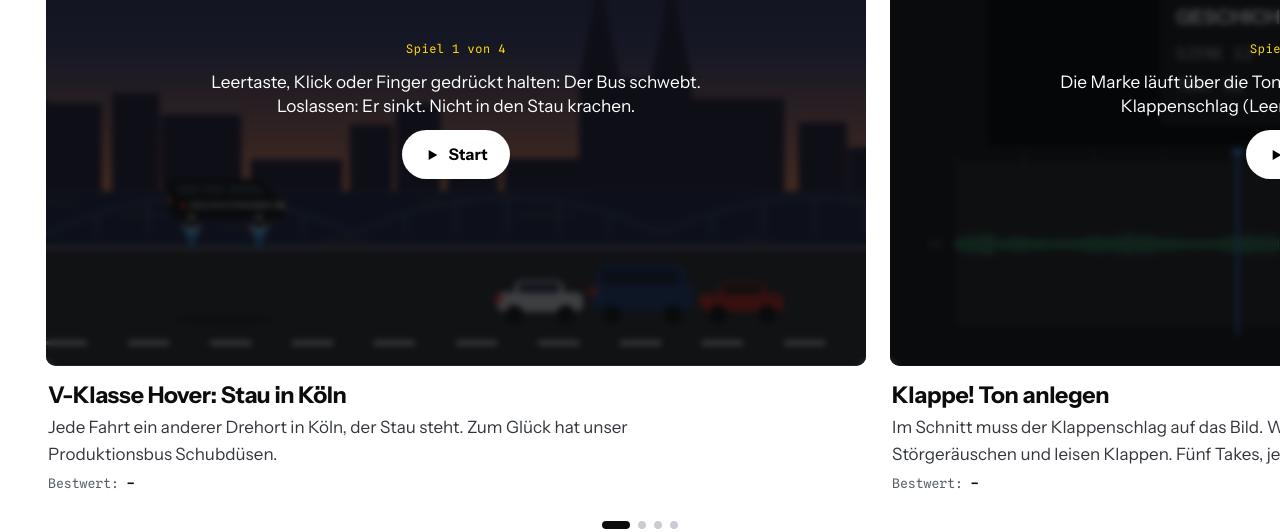
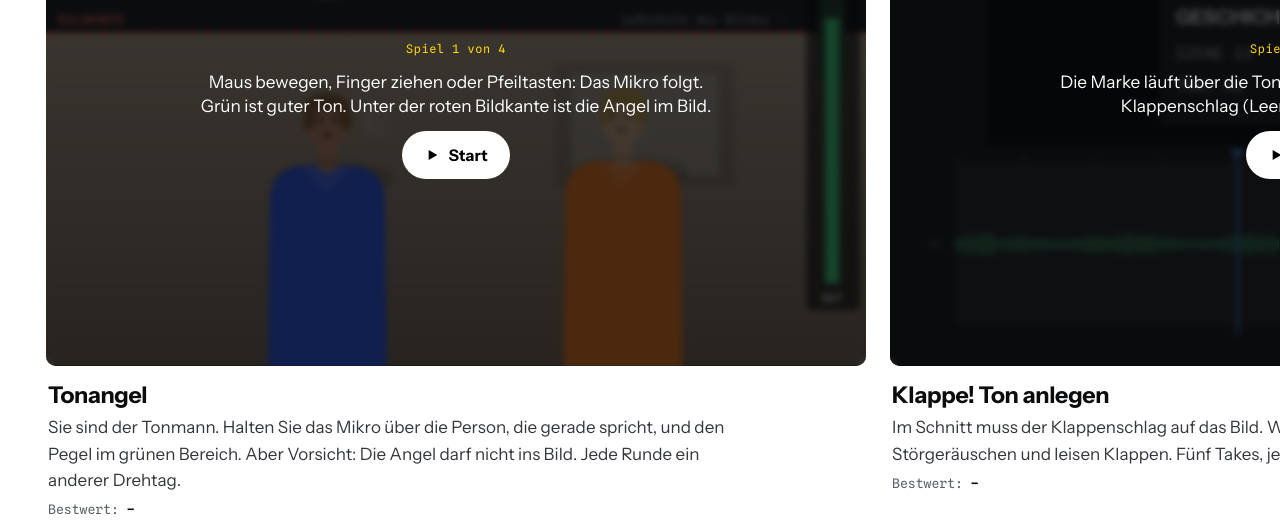
Before and after one commit to geschichtenfabriktv-droid/vorschau-gf, a plain HTML site: page index.html in a window 1280 px wide. Shown: the part 4308-4840 px from the top of the page. Drawn offline with Linux system fonts and the light colour scheme.

Commit message:
Neues Minispiel Tonangel statt Stau-Spiel
Co-Authored-By: Claude Opus 5.5 <noreply@anthropic.com>

```diff
--- a/index.html
+++ b/index.html
@@ -439,20 +439,20 @@
     <div class="rail-nav"><button type="button" data-rail="-1" aria-label="Vorheriges Spiel"><svg viewBox="0 0 24 24" aria-hidden="true"><path d="M15 5l-7 7 7 7" fill="none" stroke="currentColor" stroke-width="2"/></svg></button><button type="button" data-rail="1" aria-label="Nächstes Spiel"><svg viewBox="0 0 24 24" aria-hidden="true"><path d="M9 5l7 7-7 7" fill="none" stroke="currentColor" stroke-width="2"/></svg></button></div>
   </div>
   <div class="rail" tabindex="-1">
-    <article class="game" id="spiel-stau" data-game="stau" aria-labelledby="gt-stau">
+    <article class="game" id="spiel-ton" data-game="ton" aria-labelledby="gt-ton">
       <div class="g-stage">
-        <canvas class="g-cv" width="800" height="500" aria-label="Spielfeld: Produktionsfahrzeug über dem Kölner Stau" role="img"></canvas>
+        <canvas class="g-cv" width="800" height="500" aria-label="Spielfeld: Szene mit Personen, Tonangel und Pegelanzeige" role="img"></canvas>
 
         <div class="g-ov">
           <p class="g-kick">Spiel 1 von 4</p>
-          <p class="g-msg">Leertaste, Klick oder Finger gedrückt halten: Der Bus schwebt. Loslassen: Er sinkt. Nicht in den Stau krachen.</p>
+          <p class="g-msg">Maus bewegen, Finger ziehen oder Pfeiltasten: Das Mikro folgt. Grün ist guter Ton. Unter der roten Bildkante ist die Angel im Bild.</p>
           <button type="button" class="g-start"><svg class="pl" viewBox="0 0 24 24" width="24" height="24" aria-hidden="true"><path d="M7 4.5v15l13-7.5z" fill="currentColor"/></svg> Start</button>
         </div>
         <p class="g-hud" aria-live="polite"></p>
       </div>
       <div class="g-info">
-        <h3 id="gt-stau">V-Klasse Hover: Stau in Köln</h3>
-        <p>Jede Fahrt ein anderer Drehort in Köln, der Stau steht. Zum Glück hat unser Produktionsbus Schubdüsen.</p>
+        <h3 id="gt-ton">Tonangel</h3>
+        <p>Sie sind der Tonmann. Halten Sie das Mikro über die Person, die gerade spricht, und den Pegel im grünen Bereich. Aber Vorsicht: Die Angel darf nicht ins Bild. Jede Runde ein anderer Drehtag.</p>
         <p class="g-best">Bestwert: <b>–</b></p>
       </div>
     </article><article class="game" id="spiel-klappe" data-game="klappe" aria-labelledby="gt-klappe">
--- a/script.js
+++ b/script.js
@@ -431,116 +431,102 @@
   var rs=0; addEventListener('resize',function(){clearTimeout(rs);rs=setTimeout(function(){all.forEach(function(g){g.size()})},120)});
 
   // =====================================================================
-  // 1) V-Klasse Hover: Stau in Köln
+  // 1) Tonangel: Mikro über die sprechende Person halten, Pegel im grünen Bereich, Angel nicht im Bild
   // =====================================================================
-  var STAU=(function(){
-    var GROUND=452, VW=112, VH=48, S, WW, van, obs, parts, speed, dist, t, hold, crashed, sky, lastGantry, mis, lastMis=-1;
-    var SKY={
-      abend:{s:['#0f1d3a','#3b3f6b','#e7875a'],city:'#231f3b',water:'#1d2746',refl:'rgba(231,135,90,.25)',bridge:'#38415f',stars:.7},
-      nacht:{s:['#03060f','#0b1430','#1c2a55'],city:'#0d1226',water:'#0a1022',refl:'rgba(255,214,120,.22)',bridge:'#26304d',stars:1},
-      morgen:{s:['#2a3a6e','#b07aa1','#ffc48a'],city:'#3a3355',water:'#2d3a63',refl:'rgba(255,196,138,.3)',bridge:'#4b5378',stars:0},
-      tag:{s:['#3d7fd6','#86b9ec','#d6ecff'],city:'#56607a',water:'#3c6aa3',refl:'rgba(255,255,255,.35)',bridge:'#6b7590',stars:0}
-    };
+  var TON=(function(){
+    var T=25, S, WW, FT=175, t, mx, my, tx, ty, ppl, act, nextSw, lvl, good, inFrame, shout, kx=0, ky=0, mis, lastMis=-1, wind, flash;
+    var LO=-18, HI=-6;
     var MIS=[
-      {n:'Interview am Dom',m:1000,sky:'abend',dens:1,sign:'Köln-Zentrum'},
-      {n:'Nachtdreh im Rheinauhafen',m:1400,sky:'nacht',dens:1.1,sign:'Rheinauhafen'},
-      {n:'Frühdreh am Mediapark',m:900,sky:'morgen',dens:.9,sign:'Mediapark'},
-      {n:'Messe-Dreh in Deutz',m:1700,sky:'tag',dens:1.2,sign:'Köln-Deutz'},
-      {n:'Studio-Termin in Ossendorf',m:2200,sky:'tag',dens:1.3,sign:'Ossendorf'},
-      {n:'Live-Schalte an der Zoobrücke',m:1200,sky:'nacht',dens:1.15,sign:'Zoobrücke'}
+      {n:'Interview im Büro',k:'Zwei Personen, ruhiges Gespräch',p:2,sw:[2.2,3.6],L:[0,-2],walk:0,wind:0,shout:.05},
+      {n:'Streit in der Küche',k:'Drei Personen, schnelle Wechsel, laute Stellen',p:3,sw:[1.1,2.2],L:[1,0,2],walk:0,wind:0,shout:.35},
+      {n:'Walk & Talk im Park',k:'Die Personen gehen beim Reden',p:2,sw:[1.8,3.2],L:[0,-1],walk:1,wind:.2,shout:.08},
+      {n:'Außendreh im Wind',k:'Wind macht den Pegel unruhig',p:2,sw:[1.8,3],L:[1,0],walk:0,wind:1,shout:.1},
+      {n:'Flüsterszene im Krankenhaus',k:'Leise Stimmen, nah ran (aber nicht ins Bild)',p:2,sw:[2,3.4],L:[-9,-10],walk:0,wind:0,shout:0}
     ];
-    var CARS=['#c9ccd1','#f2f2f2','#b3261e','#1f3a6e','#6b7078','#2f3236','#d9c9a3','#3d6b4f'];
-    // Skyline einmal erzeugen (wiederholt sich alle 1600 Einheiten)
-    var sk=[];(function(){var x=0;while(x<1600){var w=rnd(40,110),h=rnd(30,110);sk.push([x,w,h]);x+=w+rnd(0,14)}})();
+    var COL=['#e0b38c','#c98e6b','#8d5a3b'], SHIRT=['#2b59ff','#ff7a1a','#12b295'];
     function setScale(G){S=G.H/500;WW=G.W/S}
-    function reset(){mis=mis||MIS[0];van={x:120,y:GROUND-VH,vy:0};obs=[];parts=[];speed=300;dist=0;t=0;hold=false;crashed=0;lastGantry=-99}
-    function spawn(){
-      var right=obs.length?Math.max.apply(null,obs.map(function(o){return o.x+o.w})):0;
-      if(right>WW-rnd(260,520)*(speed/300))return;
-      var x=Math.max(WW+20,right+rnd(260,500));
-      if(t>10&&t-lastGantry>6&&Math.random()<.3){obs.push({g:1,x:x,w:150,y:62,h:178,txt:mis.sign});lastGantry=t;return}
-      var n=Math.floor(rnd(1,Math.min(5,(2.2+t/10)*mis.dens)));
-      for(var i=0;i<n;i++){
-        var big=t>8&&Math.random()<.18, vanT=!big&&Math.random()<.25;
-        var w=big?rnd(160,190):vanT?rnd(96,106):rnd(74,92), h=big?rnd(78,88):vanT?rnd(48,54):rnd(34,40);
-        obs.push({x:x,w:w,h:h,y:GROUND-h,col:big?'#e8e8e8':CARS[Math.floor(Math.random()*CARS.length)],big:big,vanT:vanT});
-        x+=w+rnd(6,14);
-      }
+    function setup(m){
+      mis=m;ppl=[];var n=m.p;
+      var HAIR=['#2a1d15','#c9a24e','#5a3a22','#151515','#8a5a32'];
+      for(var i=0;i<n;i++){var x=WW*(i+1)/(n+1)+rnd(-30,30);ppl.push({x0:x,x:x,y:268+rnd(-14,10),L:m.L[i]||0,c:COL[Math.floor(Math.random()*3)],sh:SHIRT[i%3],hair:HAIR[Math.floor(Math.random()*HAIR.length)],long:Math.random()<.45,ph:rnd(0,6)})}
+      act=0;nextSw=rnd(m.sw[0],m.sw[1]);mx=tx=WW*.5;my=ty=110;lvl=-30;good=0;inFrame=0;shout=0;wind=0;flash=0;t=0;
     }
-    function bg(c,G,off){
-      var P=SKY[mis.sky];var g=c.createLinearGradient(0,0,0,340);g.addColorStop(0,P.s[0]);g.addColorStop(.55,P.s[1]);g.addColorStop(1,P.s[2]);c.fillStyle=g;c.fillRect(0,0,WW,340);
-      if(P.stars){c.fillStyle='rgba(255,255,255,'+P.stars*.7+')';for(var i=0;i<26;i++){c.fillRect((i*137+11)%WW,(i*53)%140+8,1.5,1.5)}}
-      // Skyline mit Dom und Fernsehturm
-      var o=(off*.12)%1600;c.fillStyle=P.city;
-      for(var k=-1;k<2;k++){var bx=k*1600-o;
-        sk.forEach(function(b){var x=bx+b[0];if(x>WW||x+b[1]<0)return;c.fillRect(x,330-b[2],b[1],b[2])});
-        var dx=bx+520;c.beginPath();c.moveTo(dx,330);c.lineTo(dx,220);c.lineTo(dx+14,150);c.lineTo(dx+20,90);c.lineTo(dx+26,150);c.lineTo(dx+40,220);c.lineTo(dx+70,220);c.lineTo(dx+84,150);c.lineTo(dx+90,90);c.lineTo(dx+96,150);c.lineTo(dx+110,220);c.lineTo(dx+110,250);c.lineTo(dx+170,250);c.lineTo(dx+170,330);c.fill();
-        var tx=bx+1180;c.fillRect(tx,140,7,190);c.beginPath();c.ellipse(tx+3.5,170,16,9,0,0,Math.PI*2);c.fill();c.fillRect(tx+2,95,3,45);
-      }
-      // Rhein und Hohenzollernbrücke
-      c.fillStyle=P.water;c.fillRect(0,330,WW,62);
-      c.fillStyle=P.refl;for(var j=0;j<14;j++){c.fillRect(((j*97-off*.5)%WW+WW)%WW,340+(j%4)*12,30,2)}
-      var bo=(off*.35)%300;c.strokeStyle=P.bridge;c.lineWidth=3;
-      for(var a=-1;a<WW/300+2;a++){var ax=a*300-bo;c.beginPath();c.moveTo(ax,372);c.quadraticCurveTo(ax+150,300,ax+300,372);c.stroke();for(var q=1;q<6;q++){c.beginPath();c.moveTo(ax+q*50,372);c.lineTo(ax+q*50,372-Math.sin(q/6*Math.PI)*36);c.stroke()}}
-      // Fahrbahn
-      c.fillStyle='#2a2c31';c.fillRect(0,385,WW,115);c.fillStyle='#5b5f68';c.fillRect(0,383,WW,4);
-      c.fillStyle='#d8d8d8';var lo=(off)%80;for(var m=-1;m<WW/80+1;m++)c.fillRect(m*80-lo,476,40,4);
+    function level(){
+      var p=ppl[act],dx=mx-p.x,dy=my-(p.y-34),dd=Math.max(30,Math.sqrt(dx*dx+dy*dy));
+      return p.L+(shout>0?10:0)-20*Math.log(dd/30)/Math.LN10;
     }
-    function car(c,o){
-      c.save();c.translate(o.x,o.y);
-      if(o.big){c.fillStyle='#e8e8e8';rr(c,0,0,o.w-40,o.h-10,4);c.fill();c.fillStyle='#c33';c.fillRect(6,(o.h-10)/2-6,o.w-52,12);c.fillStyle='#3a3f47';rr(c,o.w-42,o.h*.3,40,o.h*.7-10,6);c.fill();c.fillStyle='#9cc3e6';c.fillRect(o.w-34,o.h*.36,24,14)}
-      else{c.fillStyle=o.col;rr(c,0,o.h*.38,o.w,o.h*.5,7);c.fill();rr(c,o.w*(o.vanT?.06:.2),o.vanT?2:o.h*.08,o.w*(o.vanT?.86:.58),o.h*(o.vanT?.5:.4),8);c.fill();c.fillStyle='rgba(20,30,45,.85)';rr(c,o.w*(o.vanT?.1:.25),o.vanT?7:o.h*.14,o.w*(o.vanT?.75:.48),o.h*(o.vanT?.28:.26),4);c.fill()}
-      c.fillStyle='#ff2d20';c.shadowColor='#ff2d20';c.shadowBlur=10;c.fillRect(-1,o.h*.48,5,6);c.shadowBlur=0;
-      c.fillStyle='#111';[o.w*.2,o.w*.8].forEach(function(wx){c.beginPath();c.arc(wx,o.h-2,o.big?11:9,0,Math.PI*2);c.fill()});
+    function draw(G){
+      var c=G.c;c.save();c.scale(S,S);
+      // Set: Raum außerhalb des Bildes oben, Bildausschnitt darunter
+      c.fillStyle='#17181c';c.fillRect(0,0,WW,500);
+      var g=c.createLinearGradient(0,FT,0,500);g.addColorStop(0,mis.walk||mis.wind?'#6f8f6a':'#b9a68f');g.addColorStop(1,mis.walk||mis.wind?'#3e5a3c':'#7d6a58');c.fillStyle=g;c.fillRect(0,FT,WW,325);
+      if(!(mis.walk||mis.wind)){c.fillStyle='rgba(0,0,0,.12)';c.fillRect(WW*.62,FT+30,WW*.22,120);c.fillStyle='rgba(255,255,255,.25)';c.fillRect(WW*.64,FT+40,WW*.18,100)}
+      // Bildkante
+      c.strokeStyle='#ff2d20';c.setLineDash([10,7]);c.lineWidth=2;c.beginPath();c.moveTo(0,FT);c.lineTo(WW,FT);c.stroke();c.setLineDash([]);
+      c.fillStyle='#ff6b62';c.font='600 12px Spline Sans Mono,monospace';c.fillText('BILDKANTE',12,FT-8);
+      c.fillStyle='#8b9099';c.textAlign='right';c.fillText('außerhalb des Bildes ↑',WW-80,FT-8);c.textAlign='left';
+      // Personen
+      ppl.forEach(function(p,i){
+        var sp=i===act, bob=sp?Math.sin(t*14)*1.5:0;
+        // Oberkörper mit Schultern, Kragen, Hals
+        c.fillStyle='rgba(0,0,0,.18)';c.beginPath();c.ellipse(p.x+6,p.y+44,58,16,0,0,Math.PI*2);c.fill();
+        c.fillStyle=p.sh;c.beginPath();c.moveTo(p.x-58,500);c.lineTo(p.x-56,p.y+62);c.quadraticCurveTo(p.x-54,p.y+36,p.x-26,p.y+32);c.lineTo(p.x+26,p.y+32);c.quadraticCurveTo(p.x+54,p.y+36,p.x+56,p.y+62);c.lineTo(p.x+58,500);c.closePath();c.fill();
+        c.fillStyle='rgba(255,255,255,.12)';c.beginPath();c.moveTo(p.x-26,p.y+32);c.lineTo(p.x,p.y+60);c.lineTo(p.x+26,p.y+32);c.closePath();c.fill();
+        c.fillStyle=p.c;rr(c,p.x-9,p.y+8,18,30,6);c.fill();
+        c.fillStyle='rgba(0,0,0,.15)';c.fillRect(p.x-9,p.y+26,18,6);
+        // Kopf mit Haaren, Augen und sprechendem Mund
+        var hy=p.y-10+bob;
+        c.fillStyle=p.c;c.beginPath();c.ellipse(p.x,hy,21,26,0,0,Math.PI*2);c.fill();
+        c.fillStyle=p.hair;c.beginPath();c.ellipse(p.x,hy-12,23,17,0,Math.PI,Math.PI*2);c.fill();c.beginPath();c.ellipse(p.x-17,hy-4,6,12,.2,0,Math.PI*2);c.fill();c.beginPath();c.ellipse(p.x+17,hy-4,6,12,-.2,0,Math.PI*2);c.fill();
+        if(p.long){c.beginPath();c.ellipse(p.x-19,hy+14,7,20,.15,0,Math.PI*2);c.fill();c.beginPath();c.ellipse(p.x+19,hy+14,7,20,-.15,0,Math.PI*2);c.fill()}
+        c.fillStyle='#1b1c1f';var ex=(i<act?3:i>act?-3:0);c.beginPath();c.arc(p.x-7+ex,hy-2,2.2,0,Math.PI*2);c.arc(p.x+7+ex,hy-2,2.2,0,Math.PI*2);c.fill();
+        c.fillStyle='rgba(60,20,20,.75)';c.beginPath();c.ellipse(p.x+ex*.6,hy+12,sp?6:5,sp?(2+Math.abs(Math.sin(t*16))*4):1.3,0,0,Math.PI*2);c.fill();
+        if(sp){c.strokeStyle=shout>0?'#ff2d20':'rgba(255,255,255,.85)';c.lineWidth=shout>0?3:2;for(var k=1;k<=3;k++){var r=22+k*9+((t*40)%9);c.globalAlpha=1-k*.28;c.beginPath();c.arc(p.x+(i%2?-1:1)*10,p.y-8,r,(i%2?Math.PI*.8:-.4),(i%2?Math.PI*1.25:.35));c.stroke()}c.globalAlpha=1;
+          if(shout>0){c.fillStyle='#ff2d20';c.font='800 30px Instrument Sans,Arial';c.fillText('!',p.x+30,p.y-40)}}
+      });
+      // Angel und Mikro (mit Windschutz)
+      var ox=WW+40,oy=-20;c.strokeStyle='#2c2d31';c.lineWidth=6;c.beginPath();c.moveTo(ox,oy);c.lineTo(mx+18,my-4);c.stroke();
+      c.strokeStyle='#5a5d64';c.lineWidth=2;c.beginPath();c.moveTo(ox,oy);c.lineTo(mx+18,my-4);c.stroke();
+      c.save();c.translate(mx,my);c.rotate(-.12);
+      c.fillStyle=my>FT-8?'#ff2d20':'#8e9097';
+      for(var f=0;f<26;f++){var a=f/26*Math.PI*2;c.fillRect(Math.cos(a)*22-2,Math.sin(a)*8-2,4,4)}
+      rr(c,-24,-9,48,18,9);c.fill();c.fillStyle='#1b1c1f';c.fillRect(22,-3,12,6);c.restore();
+      if(flash>0){c.fillStyle='rgba(255,45,32,'+(flash*.35)+')';c.fillRect(0,0,WW,500)}
+      // Pegelanzeige
+      var mxp=WW-46,my0=60,mh=360,q=function(db){return my0+mh*(1-(Math.max(-40,Math.min(0,db))+40)/40)};
+      c.fillStyle='rgba(0,0,0,.65)';rr(c,mxp-12,my0-30,52,mh+56,6);c.fill();
+      c.fillStyle='#1d3a2a';c.fillRect(mxp,q(HI),26,q(LO)-q(HI));
+      var lc=lvl>HI?'#ff2d20':lvl>=LO?'#3ddc84':'#6b7078';c.fillStyle=lc;c.fillRect(mxp+6,q(lvl),14,my0+mh-q(lvl));
+      c.strokeStyle='rgba(255,255,255,.4)';c.lineWidth=1;[0,-6,-12,-18,-24,-30,-40].forEach(function(db){c.beginPath();c.moveTo(mxp-4,q(db));c.lineTo(mxp,q(db));c.stroke()});
+      c.fillStyle='#fff';c.font='600 11px Spline Sans Mono,monospace';c.textAlign='center';c.fillText(Math.round(lvl)+' dB',mxp+13,my0-12);c.fillText(lvl>HI?'ZU LAUT':lvl>=LO?'GUT':'LEISE',mxp+13,my0+mh+18);c.textAlign='left';
       c.restore();
     }
-    function gantry(c,o){
-      c.fillStyle='#4b505a';c.fillRect(o.x-10,0,o.w+20,10);c.fillRect(o.x+o.w/2-3,10,6,o.y-10+4);
-      c.fillStyle='#1f4fa8';rr(c,o.x,o.y,o.w,o.h,6);c.fill();c.strokeStyle='#fff';c.lineWidth=3;rr(c,o.x+6,o.y+6,o.w-12,o.h-12,4);c.stroke();
-      c.fillStyle='#fff';c.font='700 19px Instrument Sans,Arial';c.textAlign='center';c.fillText(o.txt,o.x+o.w/2,o.y+o.h/2-6);c.font='600 15px Instrument Sans,Arial';c.fillText('Stau · 8 km',o.x+o.w/2,o.y+o.h/2+18);c.textAlign='left';
-    }
-    function drawVan(c,fl){
-      var x=van.x,y=van.y,air=GROUND-VH-y;
-      c.fillStyle='rgba(0,0,0,'+clamp(.45-air/500,.08,.45)+')';c.beginPath();c.ellipse(x+VW/2,GROUND+3,VW*.5*(1-air/700),5,0,0,Math.PI*2);c.fill();
-      if(fl){for(var i=0;i<2;i++){var jx=x+22+i*66, L=22+Math.random()*16;var g=c.createLinearGradient(0,y+VH,0,y+VH+L);g.addColorStop(0,'rgba(220,245,255,.95)');g.addColorStop(.35,'rgba(60,170,255,.8)');g.addColorStop(1,'rgba(60,170,255,0)');c.fillStyle=g;c.beginPath();c.moveTo(jx-9,y+VH-2);c.lineTo(jx+9,y+VH-2);c.lineTo(jx,y+VH+L);c.fill()}}
-      c.save();c.translate(x,y);
-      c.fillStyle='#0d0e10';c.beginPath();c.moveTo(4,4);c.lineTo(84,4);c.quadraticCurveTo(94,5,100,18);c.lineTo(110,26);c.quadraticCurveTo(113,30,112,40);c.lineTo(112,42);c.lineTo(2,42);c.lineTo(0,10);c.quadraticCurveTo(0,4,4,4);c.fill();
-      c.fillStyle='#2b3440';c.beginPath();c.moveTo(8,9);c.lineTo(82,9);c.quadraticCurveTo(90,10,95,20);c.lineTo(8,20);c.fill();
-      c.fillStyle='#0d0e10';[30,54].forEach(function(px){c.fillRect(px,9,3,11)});
-      c.fillStyle='#ff2d20';c.beginPath();c.arc(14,30,3,0,Math.PI*2);c.fill();
-      c.fillStyle='#fff';c.font='600 7.5px Instrument Sans,Arial';c.fillText('GESCHICHTENFABRIK.TV',20,32.5);
-      c.fillStyle='#ffe9a6';c.fillRect(106,28,6,4);c.fillStyle='#ff2d20';c.fillRect(0,22,3,6);
-      c.fillStyle='#151515';[22,88].forEach(function(wx){c.beginPath();c.arc(wx,42,9.5,0,Math.PI*2);c.fill();c.fillStyle='#777';c.beginPath();c.arc(wx,42,4,0,Math.PI*2);c.fill();c.fillStyle='#151515'});
-      c.restore();
-    }
-    function render(G,fl){
-      var c=G.c;c.save();c.scale(S,S);bg(c,G,dist);
-      obs.forEach(function(o){o.g?gantry(c,o):car(c,o)});
-      parts.forEach(function(p){c.fillStyle='rgba(120,200,255,'+p.a+')';c.fillRect(p.x,p.y,3,3)});
-      drawVan(c,fl);
-      if(crashed){c.fillStyle='rgba(255,45,32,'+crashed*.5+')';c.fillRect(0,0,WW,500)}
-      c.restore();
-    }
+    function pickMis(){var k;do{k=Math.floor(Math.random()*MIS.length)}while(k===lastMis);lastMis=k;return MIS[k]}
     return {
-      init:function(G){reset()},
-      idle:function(G){setScale(G);reset();obs=[{x:WW*.55,w:84,h:38,y:GROUND-38,col:'#c9ccd1'},{x:WW*.55+92,w:100,h:52,y:GROUND-52,col:'#1f3a6e',vanT:1},{x:WW*.55+200,w:80,h:36,y:GROUND-36,col:'#b3261e'}];van.y=GROUND-VH-90;render(G,true)},
-      start:function(G){var k;do{k=Math.floor(Math.random()*MIS.length)}while(k===lastMis);lastMis=k;mis=MIS[k];setScale(G);reset();G.say(mis.n+' · '+fmtN(mis.m)+' m','Mission')},
+      idle:function(G){setScale(G);setup(MIS[0]);mx=ppl[0].x+10;my=130;lvl=level();draw(G)},
+      start:function(G){setScale(G);setup(pickMis());G.say(mis.n+' · '+mis.k,'Drehtag')},
       frame:function(G,dt){
-        t+=dt;speed=Math.min(660,300+t*10);dist+=speed*dt;
-        van.vy+=(hold?-2150:1500)*dt;van.vy=clamp(van.vy,-520,720);van.y+=van.vy*dt;
-        if(van.y>GROUND-VH){van.y=GROUND-VH;van.vy=0}if(van.y<26){van.y=26;van.vy=0}
-        obs.forEach(function(o){o.x-=speed*dt});obs=obs.filter(function(o){return o.x+o.w>-40});spawn();
-        if(hold&&Math.random()<.8)parts.push({x:van.x+22+(Math.random()<.5?0:66),y:van.y+VH+8,vx:-speed*.4,vy:rnd(60,160),a:.8});
-        parts.forEach(function(p){p.x+=p.vx*dt;p.y+=p.vy*dt;p.a-=dt*2});parts=parts.filter(function(p){return p.a>0});
-        var m=7,hit=obs.some(function(o){return van.x+m<o.x+o.w&&van.x+VW-m>o.x&&van.y+m<o.y+o.h&&van.y+VH-2>o.y+m});
-        if(hit){crashed=1;render(G,false);var km=dist/12,rest=Math.max(0,mis.m-km);G.finish('<b>'+fmtN(km)+' m geschafft</b>'+'Noch '+fmtN(rest)+' m bis zum Set ('+mis.n+'). '+(km<mis.m*.4?'Der Kölner Stau war stärker. Noch ein Versuch?':'Knapp! Die Redaktion hält den Drehbeginn noch kurz auf.'),Math.round(km));return}
-        if(dist/12>=mis.m){render(G,false);G.finish('<b>Pünktlich am Set!</b>'+mis.n+': '+fmtN(mis.m)+' m durch den Kölner Stau, ohne Kratzer. Das Team ist beeindruckt.',Math.round(dist/12));return}
-        render(G,hold);G.hud(fmtN(dist/12)+' / '+fmtN(mis.m)+' m · '+Math.round(speed/5)+' km/h');
+        t+=dt;
+        // Sprecherwechsel und laute Stellen
+        nextSw-=dt;if(nextSw<=0){var n;do{n=Math.floor(Math.random()*ppl.length)}while(n===act&&ppl.length>1);act=n;nextSw=rnd(mis.sw[0],mis.sw[1]);shout=Math.random()<mis.shout?rnd(.7,1.3):0}
+        if(shout>0)shout-=dt;
+        if(mis.walk)ppl.forEach(function(p,i){p.x=p.x0+Math.sin(t*.55+p.ph)*WW*.12});
+        // Angel folgt mit etwas Trägheit (sie ist lang und schwer)
+        tx=clamp(tx+kx*dt*420,30,WW-80);ty=clamp(ty+ky*dt*300,30,300);
+        mx+=(tx-mx)*Math.min(1,dt*7);my+=(ty-my)*Math.min(1,dt*7);
+        wind+=((mis.wind?rnd(-1,1)*7*mis.wind:0)-wind)*.12;
+        var target=level()+wind+rnd(-1,1);lvl+=(target-lvl)*Math.min(1,dt*10);
+        var inF=my>FT-6;if(inF){inFrame+=dt;flash=1}else flash=Math.max(0,flash-dt*3);
+        if(!inF&&lvl>=LO&&lvl<=HI)good+=dt;
+        draw(G);
+        var s=Math.max(0,T-t);G.hud('Guter Ton '+Math.round(good/Math.max(t,.01)*100)+' % · 0:'+(s<10?'0':'')+Math.ceil(s)+(inF?' · ANGEL IM BILD!':''));
+        if(t>=T){var p=Math.round(good/T*100);G.finish('<b>'+p+' % sauberer Ton</b>'+(inFrame>1?'Die Angel war '+inFrame.toFixed(1)+' s im Bild. ':'')+(p>=75?'Der Cutter dankt Ihnen. Kein Nachvertonen nötig.':p>=50?'Brauchbar, ein paar Stellen müssen wir reparieren.':'Das wird eine lange Nacht im Tonstudio. Nochmal?'),p)}
       },
-      down:function(G){hold=true},up:function(G){hold=false},
-      key:function(G,e,on){if(e.code==='Space'||e.key==='ArrowUp'){hold=on;return}return false},
-      stop:function(){hold=false},
-      better:function(a,b){return a>b},fmt:function(v){return fmtN(v)+' m'}
+      move:function(G,e){var r=G.stage.getBoundingClientRect();tx=clamp((e.clientX-r.left)/S,30,WW-80);ty=clamp((e.clientY-r.top)/S,30,300)},
+      down:function(G,e){TON.move(G,e)},
+      key:function(G,e,on){var v=on?1:0;if(e.key==='ArrowLeft'){kx=-v;return}if(e.key==='ArrowRight'){kx=v;return}if(e.key==='ArrowUp'){ky=-v;return}if(e.key==='ArrowDown'){ky=v;return}return false},
+      stop:function(){kx=ky=0},
+      better:function(a,b){return a>b},fmt:function(v){return v+' % sauberer Ton'}
     };
   })();
 
@@ -712,7 +698,7 @@
     };
   })();
 
-  var IMPL={stau:STAU,klappe:KLAPPE,fokus:FOKUS,regie:REGIE};
+  var IMPL={ton:TON,klappe:KLAPPE,fokus:FOKUS,regie:REGIE};
   cards.forEach(function(el){var im=IMPL[el.getAttribute('data-game')];if(im)all.push(mk(el,im))});
   var sized=function(){all.forEach(function(g){g.size()})};
   if(d.fonts&&d.fonts.ready)d.fonts.ready.then(sized);
```
